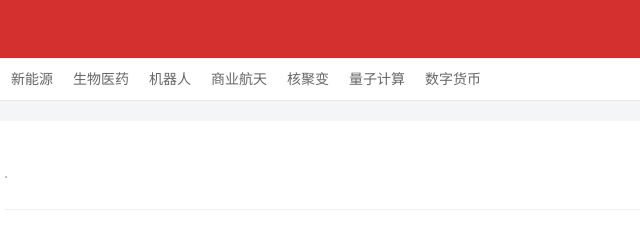
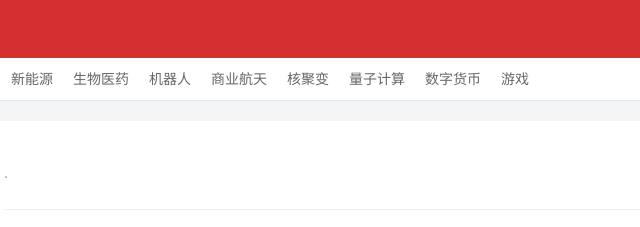
Before and after one commit to bianchunshan/ai-daily, a plain HTML site: page news-detail.html in a window 1280 px wide. Shown: the top 227 px of the page, 266-906 px from the left. Drawn offline with Linux system fonts and the light colour scheme.

Commit message:
Add game link to detail page navigation

```diff
--- a/news-detail.html
+++ b/news-detail.html
@@ -58,6 +58,7 @@
         <a href="fusion.html">核聚变</a>
         <a href="quantum.html">量子计算</a>
         <a href="crypto.html">数字货币</a>
+        <a href="game.html">游戏</a>
     </div>
 
     <div class="article-container">
```
